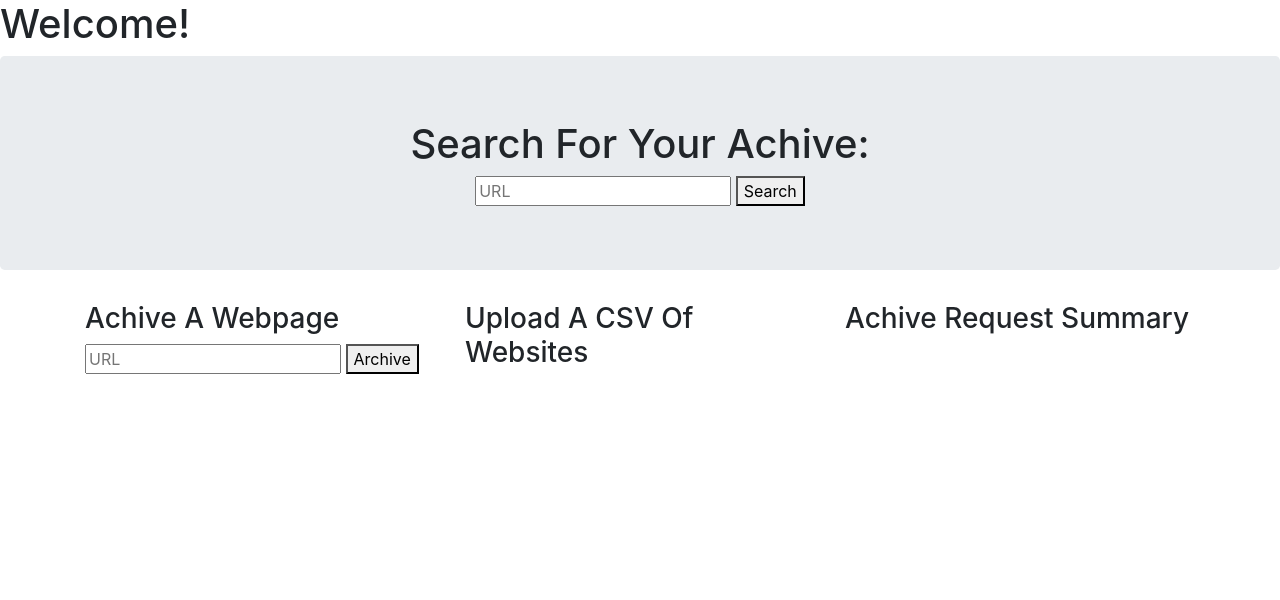
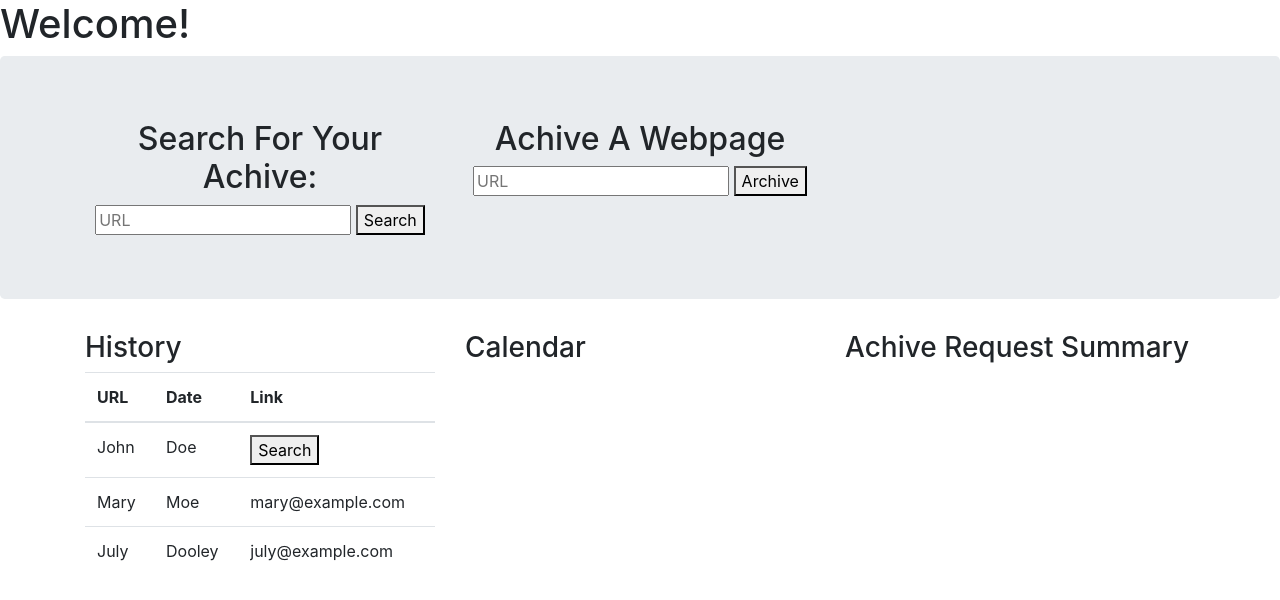
Before and after one commit to lichen-liu/ark, a Flask app: page / in a window 1280 px wide. Shown: the top 600 px of the page. Run offline with Flask 2, Linux system fonts and the light colour scheme; the visitor is signed in with stand-in values (Sample User, id 1); parts of the project's set-up code (start-up, migrations or seed data) failed here and were passed over; some libraries are stand-ins or nearby versions.

Commit message:
Update user_welcome.

```diff
--- a/ark_app/templates/user_welcome.html
+++ b/ark_app/templates/user_welcome.html
@@ -15,26 +15,64 @@
 <body>
 
   <div class="jumbotron text-center">
-    <h1>Search For Your Achive:</h1>
+    <div class="container">
+      <div class="row">
+        <div class="col-sm-4">
+          <h2>Search For Your Achive:</h2>
           <form action="/api/archive_url" method="GET">
             <input type="text" placeholder="URL" id="archive_url_text" name="archive_url_text">
             <button type="submit" name="action" value="archive_url_submit">Search</button>
           </form>
         </div>
-
-  <div class="container">
-    <div class="row">
         <div class="col-sm-4">
-        <h3>Achive A Webpage </h3>
+          <h2>Achive A Webpage </h2>
           <form action="/api/archive_url" method="GET">
             <input type="text" placeholder="URL" id="archive_url_text" name="archive_url_text">
             <button type="submit" name="action" value="archive_url_submit">Archive</button>
           </form>
         </div>
+      </div>
+    </div>
+  </div>
+  <div class="container">
+    <div class="row">
       <div class="col-sm-4">
-        <h3>Upload A CSV Of Websites </h3>
+        <h3>History</h3>
+        <table class="table">
+          <thead>
+            <tr>
+              <th>URL</th>
+              <th>Date</th>
+              <th>Link</th>
+            </tr>
+          </thead>
+          <tbody>
+            <tr>
+              <td>John</td>
+              <td>Doe</td>
+              <td>
+                <form action="/api/archive_url" method="GET">
+                  <!-- <input type="text" placeholder="URL" id="archive_url_text" name="archive_url_text"> -->
+                  <button type="submit" id="archive_url_text" name="archive_url_text" value="google.ca">Search</button>
+                </form>
+              </td>
+            </tr>
+            <tr>
+              <td>Mary</td>
+              <td>Moe</td>
+              <td>mary@example.com</td>
+            </tr>
+            <tr>
+              <td>July</td>
+              <td>Dooley</td>
+              <td>july@example.com</td>
+            </tr>
+          </tbody>
+        </table>
       </div>
-
+      <div class="col-sm-4">
+        <h3>Calendar</h3>
+      </div>
       <div class="col-sm-4">
         <h3>Achive Request Summary</h3>
         {% if url_screenshot_info %}
```
Lines whose indentation alone changed are shown as unchanged.
